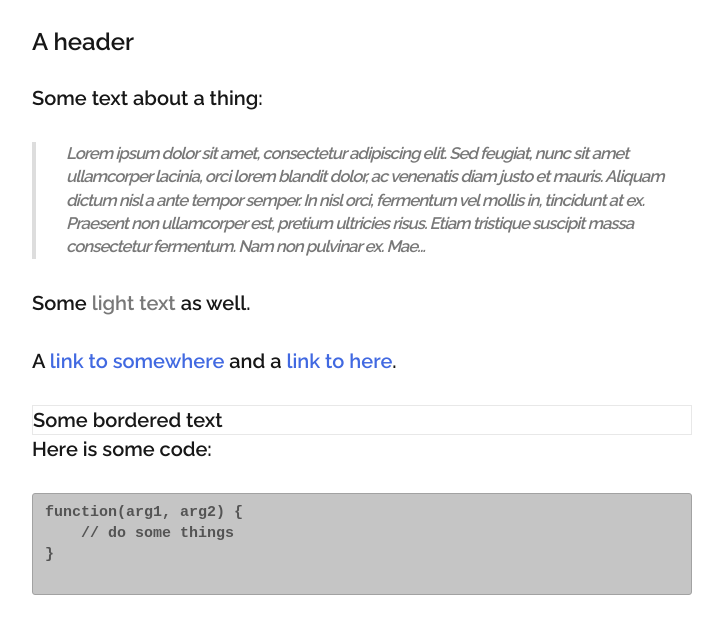
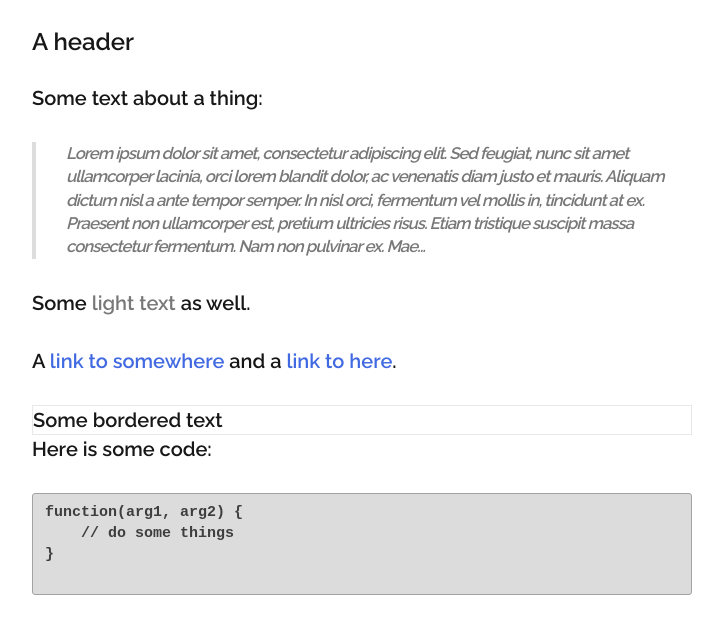
Before and after one commit to dawaltconley/starter2, a Jekyll site: the page built from index.html, in a window 1280 px wide. Shown: the top 634 px of the page, without its empty margins (278-1001 px from the left). Built offline with Jekyll 4.4.1, drawn with Linux system fonts in a browser that asks for light colours; nearby versions of some CDN libraries.

Commit message:
reduced darkening effects on code and pre in light themes; desaturation compensates

```diff
--- a/css/main.scss
+++ b/css/main.scss
@@ -166,9 +166,9 @@ $side: null;
 
         pre, code {
             @if $light-theme {
-                $box-color: darken($background-color, $tx-bg * 25%);
+                $box-color: darken($background-color, $tx-bg * 15%);
                 $box-color: desaturate($box-color, saturation($box-color) / 2 );
-                color: mix($text-color, $box-color, 65%);
+                color: mix($text-color, $box-color, 80%);
                 border-color: darken($background-color, $tx-bg * 40%);
                 background-color: $box-color;
             } @else {
```
